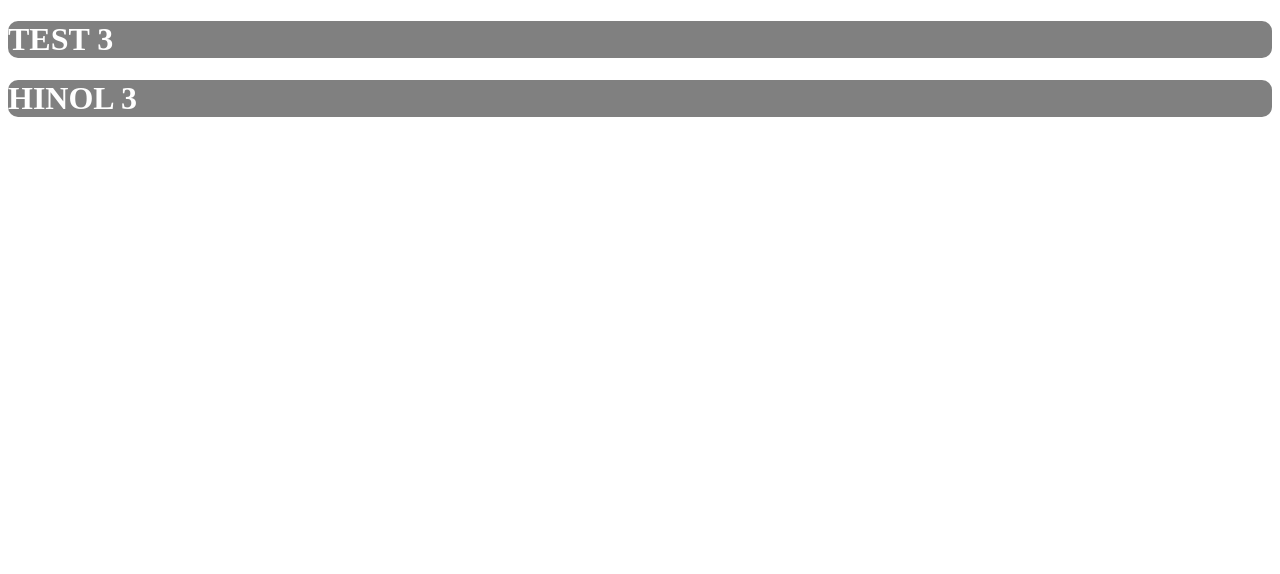
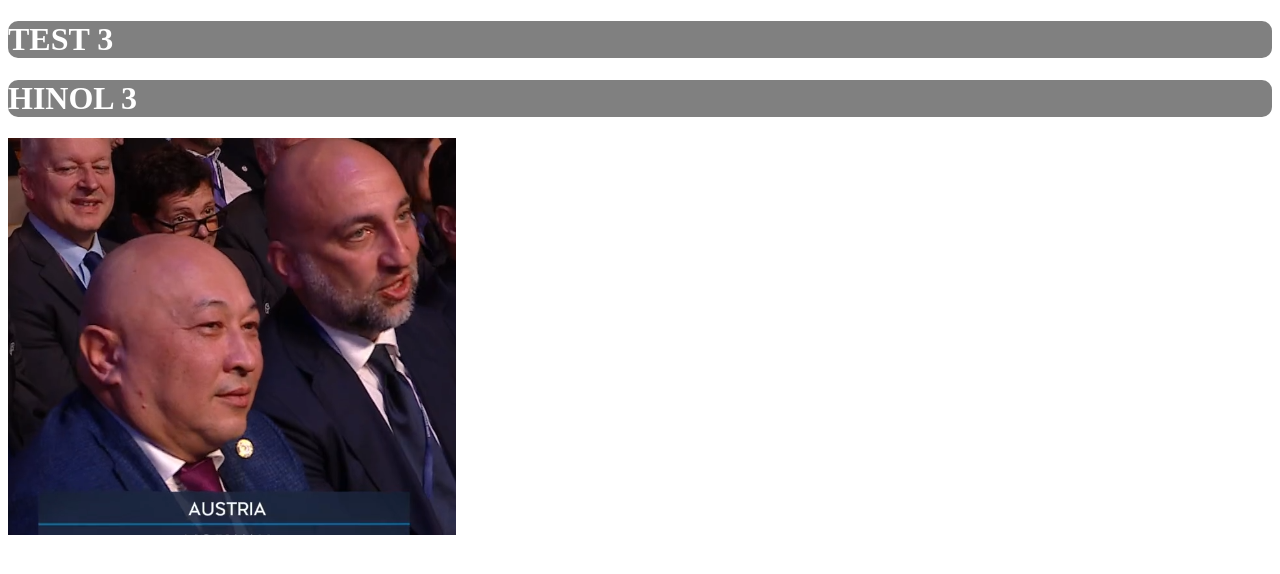
Before and after one commit to Mini-Revolution-Games/test, a plain HTML site: page index.html in a window 1280 px wide. Drawn offline with Linux system fonts and the light colour scheme.

Commit message:
Update index.html

```diff
--- a/index.html
+++ b/index.html
@@ -9,6 +9,7 @@
 <body>
     <h1>TEST 3</h1>
     <h1>HINOL 3</h1>
+    <img src="hinol.png" alt="hinol"></img>
 
 </body>
 </html>
```
